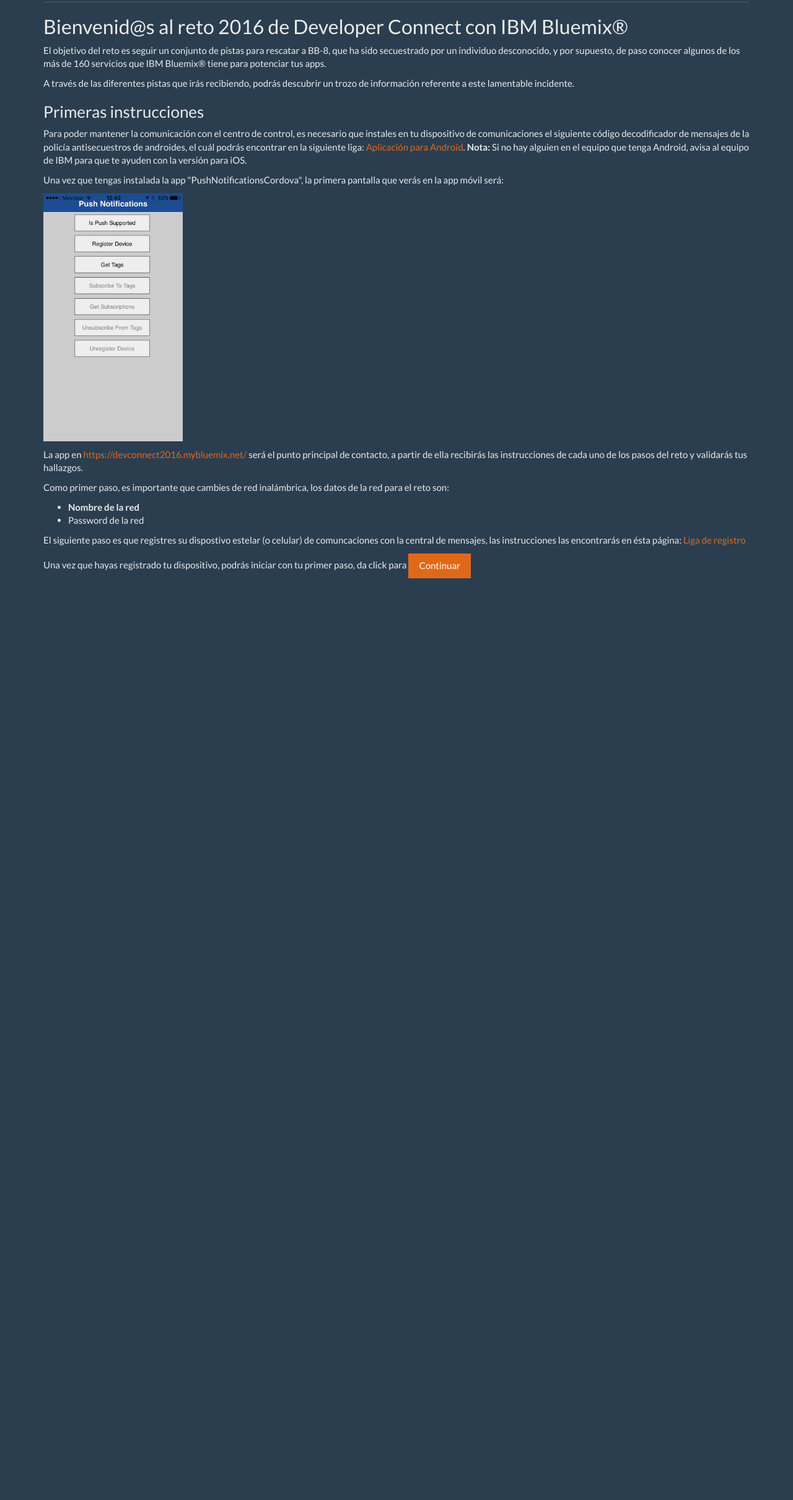
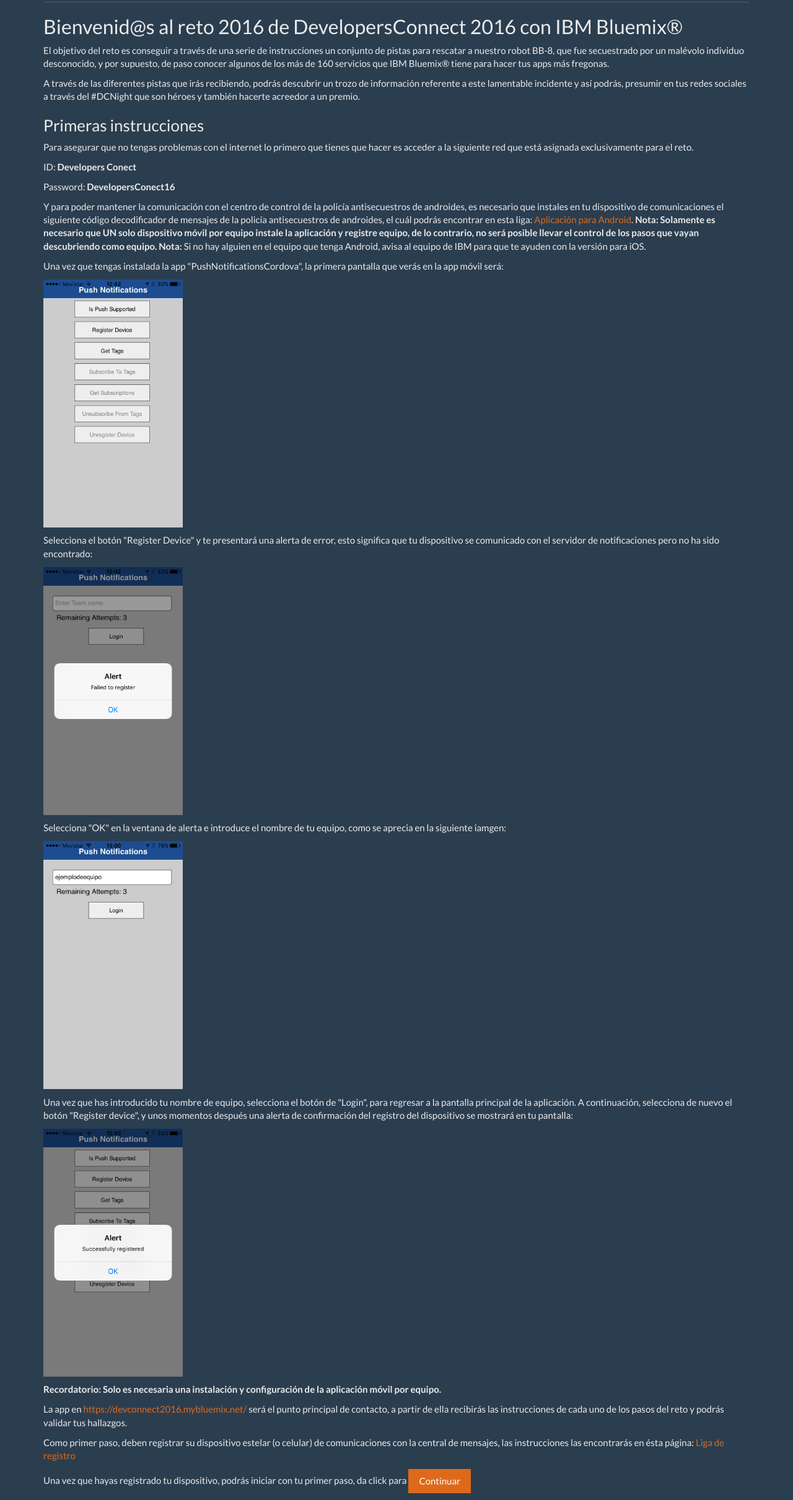
Before and after one commit to germfy/devconnect2016-1471300901026, a website: page public/index.html in a window 1280 px wide. Shown: the part 102-2522 px from the top of the page at 62% size. Before the commit the page ends 1045 px from the top, so only its background shows below. Drawn offline with Linux system fonts and the light colour scheme.

Commit message:
Cambios ortográficos

```diff
--- a/public/index.html
+++ b/public/index.html
@@ -6,27 +6,34 @@
     <body>
         <div class="container">
         <div class="page-header">
-        <h1>IBM Developers Connect 2016</h1>
+        <h1>IBM DevelopersConnect 2016</h1>
         </div>
 
-        <h2>Bienvenid@s al reto 2016 de Developer Connect con IBM Bluemix®</h2>
-        <p>El objetivo del reto es seguir un conjunto de pistas para rescatar a BB-8, que ha sido secuestrado por un individuo desconocido, y por supuesto, de paso conocer algunos de los más de 160 servicios que IBM Bluemix® tiene para potenciar tus apps.</p>
-        <p> A través de las diferentes pistas que irás recibiendo, podrás descubrir un trozo de información referente a este lamentable incidente.</p>
+        <h2>Bienvenid@s al reto 2016 de DevelopersConnect 2016 con IBM Bluemix®</h2>
+        <p>El objetivo del reto es conseguir a través de una serie de instrucciones un conjunto de pistas para rescatar a nuestro robot BB-8, que fue secuestrado por un malévolo individuo desconocido, y por supuesto, de paso conocer algunos de los más de 160 servicios que IBM Bluemix® tiene para hacer tus apps más fregonas.</p>
+        <p> A través de las diferentes pistas que irás recibiendo, podrás descubrir un trozo de información referente a este lamentable incidente y así podrás, presumir en tus redes sociales a través del #DCNight que son héroes y también hacerte acreedor a un premio.</p>
 
         <h3>Primeras instrucciones</h3>
-        <p>Para poder mantener la comunicación con el centro de control, es necesario que instales en tu dispositivo de comunicaciones el siguiente código decodificador de mensajes de la policía antisecuestros de androides, el cuál podrás encontrar en la siguiente liga: <a href="https://ibm.box.com/s/kkodyfdwb3dy23mzkjwrla5n3fqiifor">Aplicación para Android</a>.
-        <b>Nota:</b> Si no hay alguien en el equipo que tenga Android, avisa al equipo de IBM para que te ayuden con la versión para iOS.</p>
+            <p>Para asegurar que no tengas problemas con el internet lo primero que tienes que hacer es acceder a la siguiente red que está asignada exclusivamente para el reto.</p>
+            <p>ID:  <b>Developers Conect</b></p>
+            <p>Password: <b>DevelopersConect16</b></p>
+        <p>Y para poder mantener la comunicación con el centro de control de la policía antisecuestros de androides, es necesario que instales en tu dispositivo de comunicaciones el siguiente código decodificador de mensajes de la policía antisecuestros de androides, el cuál podrás encontrar en esta liga: <a href="https://ibm.box.com/s/kkodyfdwb3dy23mzkjwrla5n3fqiifor">Aplicación para Android</a>.
+            <b>Nota: Solamente es necesario que UN solo dispositivo móvil por equipo instale la aplicación y registre equipo, de lo contrario, no será posible llevar el control de los pasos que vayan descubriendo como equipo.</b>
+            <b>Nota:</b> Si no hay alguien en el equipo que tenga Android, avisa al equipo de IBM para que te ayuden con la versión para iOS.</p>
         <p>Una vez que tengas instalada la app "PushNotificationsCordova", la primera pantalla que verás en la app móvil será:</p><p> <img src="images/IMG_4158.PNG" height="50%"></p>
-        <p>La app en <a href="https://devconnect2016.mybluemix.net/">https://devconnect2016.mybluemix.net/</a> será el punto principal de contacto, a partir de ella recibirás las instrucciones de cada uno de los pasos del reto y validarás tus hallazgos.</p>
+        <p>Selecciona el botón "Register Device" y te presentará una alerta de error, esto significa que tu dispositivo se comunicado con el servidor de notificaciones pero no ha sido encontrado:</p>
+        <p> <img src="images/IMG_4159.PNG" height="50%"></p>
+            <p>Selecciona "OK" en la ventana de alerta e introduce el nombre de tu equipo, como se aprecia en la siguiente iamgen:</p>
+            <p><img src="images/IMG_4163.PNG" height="50%"></p>
+            <p>Una vez que has introducido tu nombre de equipo, selecciona el botón de "Login", para regresar a la pantalla principal de la aplicación. A continuación, selecciona de nuevo el botón "Register device", y unos momentos después una alerta de confirmación del registro del dispositivo se mostrará en tu pantalla:</p>
+            <p><img src="images/IMG_4161.PNG" height="50%"></p>
+            <p>
+            <b>Recordatorio: Solo es necesaria una instalación y configuración de la aplicación móvil por equipo.</b>
+                </p>
+        <p>La app en <a href="https://devconnect2016.mybluemix.net/">https://devconnect2016.mybluemix.net/</a> será el punto principal de contacto, a partir de ella recibirás las instrucciones de cada uno de los pasos del reto y podrás validar tus hallazgos.</p>
 
 
-        <p>Como primer paso, es importante que cambies de red inalámbrica, los datos de la red para el reto son: </p>
-            <ul>
-                <li><b>Nombre de la red</b></li>
-                <li>Password de la red</li>
-            </ul>
-            <p>El siguiente paso es que registres su dispostivo estelar (o celular) de comuncaciones con la central de mensajes,
-                las instrucciones las encontrarás en ésta página: <a href="registrodispositivo.html">Liga de registro</a></p>
+        <p>Como primer paso, deben registrar su dispositivo estelar (o celular) de comunicaciones con la central de mensajes, las instrucciones las encontrarás en ésta página: <a href="registrodispositivo.html">Liga de registro</a></p>
 
             <p>Una vez que hayas registrado tu dispositivo, podrás iniciar con tu primer paso, da click para <a href="primerPaso.html" class="btn btn-primary">Continuar   </a></p>
         </div>
```
Also changed, not shown: public/chaincode.html (+6 -6 lines), public/objectStorage.html (+4 -4 lines), public/primerPaso.html (+3 -3 lines), public/redessociales.html (+5 -5 lines), public/registrodevuelos.html (+3 -3 lines), 1 other file.
